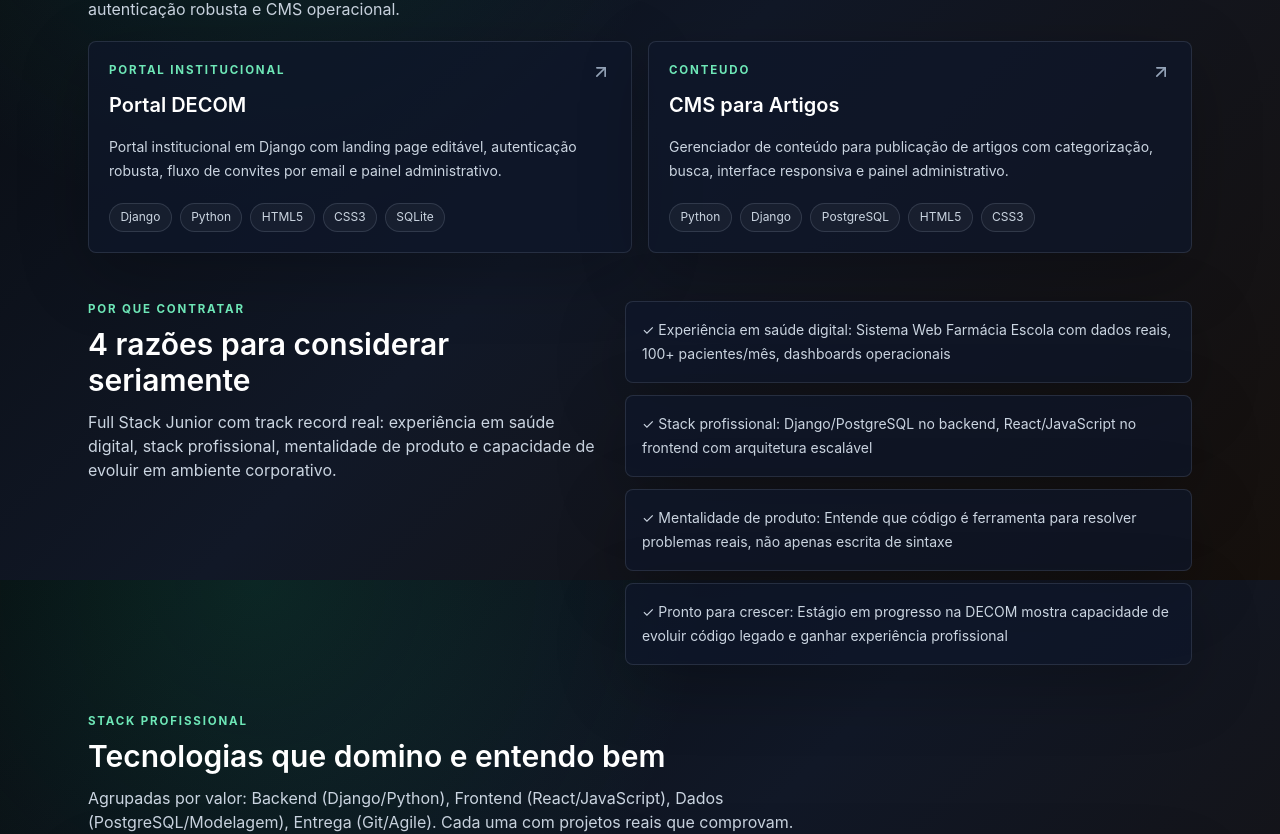
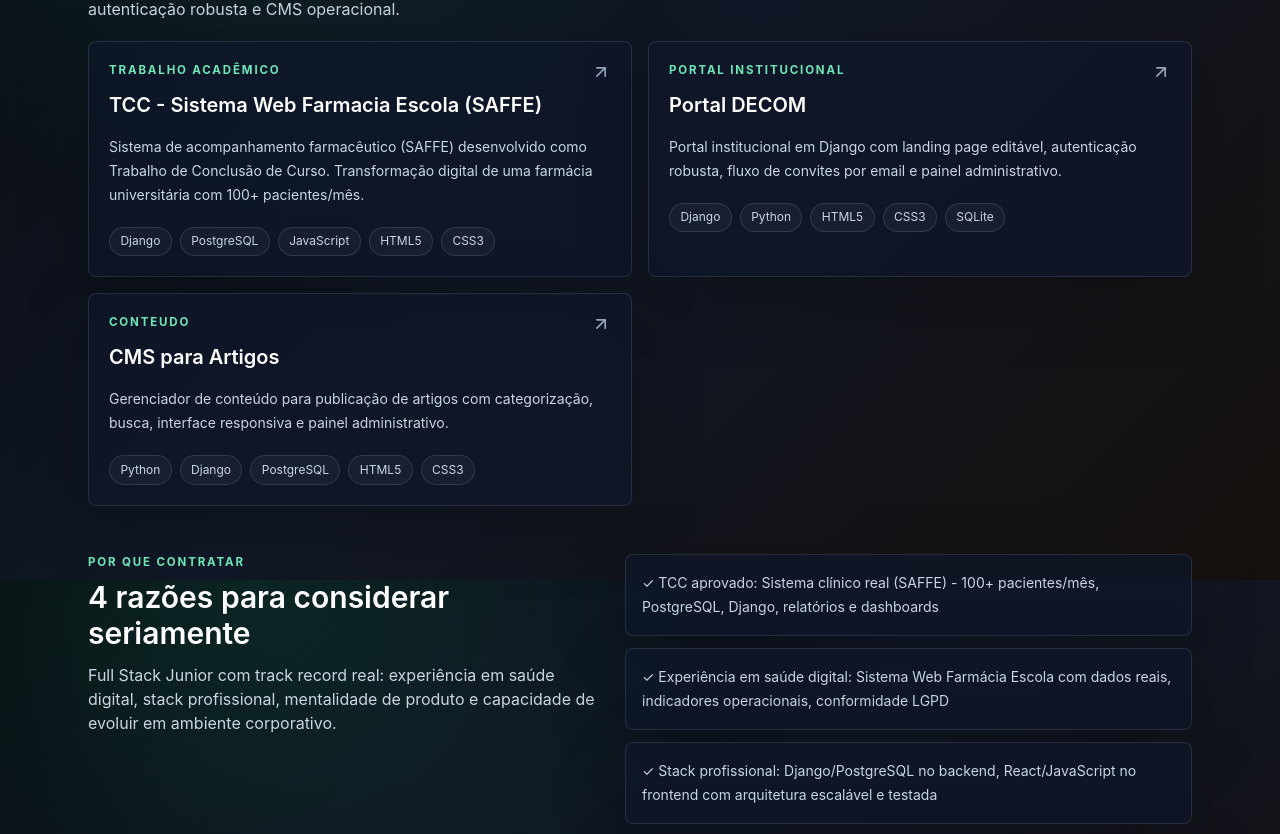
Before and after one commit to EnicarlosJr/Portfolio, a React (Vite) app: page /#/ in a window 1280 px wide. Shown: the part 1820-2654 px from the top of the page. Built offline with nearby package versions, Linux system fonts and the light colour scheme.

Commit message:
Adicionar TCC como projeto principal de destaque com todas as informações

```diff
--- a/src/data/profile.js
+++ b/src/data/profile.js
@@ -91,6 +91,40 @@ export const experiences = [
 
 export const projects = [
   {
+    id: 'tcc',
+    title: 'TCC - Sistema Web Farmacia Escola (SAFFE)',
+    category: 'Trabalho acadêmico',
+    summary:
+      'Sistema de acompanhamento farmacêutico (SAFFE) desenvolvido como Trabalho de Conclusão de Curso. Transformação digital de uma farmácia universitária com 100+ pacientes/mês.',
+    problem:
+      'Farmácia Escola da UFVJM operava com planilhas e fichas físicas: sem rastreabilidade, difícil análise de dados, impossível gerar relatórios para pesquisa científica e gestão.',
+    solution:
+      'Sistema web completo com Django/PostgreSQL para gestão clínica: cadastro de pacientes, consultas, anamneses, avaliação farmacêutica (RNM), planos de atuação, dashboards e relatórios automatizados.',
+    impact: [
+      'Centralização: Base de dados estruturada para 100+ pacientes/mês atendidos.',
+      'Indicadores: Dashboards com métricas operacionais, PRMs identificados e resolvidos, padrões clínicos.',
+      'Pesquisa: Fundação para pesquisas científicas baseadas em dados reais de saúde digital.',
+      'Ensino: Experiência prática para estudantes de Farmácia em ambiente profissional estruturado.',
+    ],
+    stack: ['Django', 'PostgreSQL', 'JavaScript', 'HTML5', 'CSS3', 'Chart.js', 'Python', 'Design Centrado no Usuário'],
+    architecture: [
+      'Backend monolítico Django com separação por domínios clínicos: pacientes, consultas, anamneses, avaliações.',
+      'Banco relacional PostgreSQL com schema para entidades clínicas seguindo Método Dáder.',
+      'Frontend com templates server-rendered + JavaScript interativo para dashboards e UX responsiva.',
+      'Autenticação granular: farmacêutico responsável, alunos, convidados com controle de acesso.',
+      'Testes automatizados, rastreabilidade de ações (logs), conformidade LGPD.',
+    ],
+    nextSteps: ['Homologação na Superintendência de TI (STI) da UFVJM', 'Deploy em ambiente institucional de produção', 'Testes de carga e segurança', 'Documentação de operação para equipe clínica'],
+    repository: 'https://github.com/EnicarlosJr/FarmaciaEscola',
+    document: 'TCC - Enicarlos Junior - 2025 (Documento disponível sob demanda)',
+    highlights: [
+      'Projeto real com 100+ pacientes/mês',
+      'Problema autêntico: transformou processo manual em sistema estruturado',
+      'Validação contínua com usuários finais: farmacêutica responsável e equipe clínica',
+      'Pronto para produção: testado, documentado e alinhado a regulamentações (LGPD, CNES)',
+    ],
+  },
+  {
     id: 'decom',
     title: 'Portal DECOM',
     category: 'Portal institucional',
@@ -168,13 +202,20 @@ export const projects = [
 ]
 
 export const recruiterSignals = [
-  '✓ Experiência em saúde digital: Sistema Web Farmácia Escola com dados reais, 100+ pacientes/mês, dashboards operacionais',
-  '✓ Stack profissional: Django/PostgreSQL no backend, React/JavaScript no frontend com arquitetura escalável',
+  '✓ TCC aprovado: Sistema clínico real (SAFFE) - 100+ pacientes/mês, PostgreSQL, Django, relatórios e dashboards',
+  '✓ Experiência em saúde digital: Sistema Web Farmácia Escola com dados reais, indicadores operacionais, conformidade LGPD',
+  '✓ Stack profissional: Django/PostgreSQL no backend, React/JavaScript no frontend com arquitetura escalável e testada',
   '✓ Mentalidade de produto: Entende que código é ferramenta para resolver problemas reais, não apenas escrita de sintaxe',
   '✓ Pronto para crescer: Estágio em progresso na DECOM mostra capacidade de evoluir código legado e ganhar experiência profissional',
 ]
 
 export const timeline = [
+  {
+    year: 'Jun/2025',
+    title: 'Trabalho de Conclusão de Curso Aprovado',
+    subtitle: 'SAFFE - Sistema Web Farmácia Escola',
+    description: 'TCC aprovado com conceito máximo. Projeto real que transformou operação manual de uma clínica-escola em sistema estruturado com 100+ pacientes/mês. Fundamentação em saúde digital e engenharia de software.',
+  },
   {
     year: '2024 - 2025',
     title: 'Dacta',
@@ -224,7 +265,8 @@ export const techMap = {
 }
 
 export const improvementBacklog = [
+  { horizon: 'Imediato', item: 'Hospedar TCC em repositório ou documento acessível (link no GitHub ou PDF)', impact: 'Alto', effort: 'Baixo' },
   { horizon: '1 dia', item: 'Corrigir links, encoding, SEO basico e contato real', impact: 'Alto', effort: 'Baixo' },
-  { horizon: '1 semana', item: 'Publicar demos, READMEs com prints e arquitetura dos projetos', impact: 'Muito alto', effort: 'Medio' },
-  { horizon: '1 mes', item: 'Adicionar testes, Docker, CI/CD e deploy monitorado no projeto principal', impact: 'Muito alto', effort: 'Alto' },
+  { horizon: '1 semana', item: 'Publicar demos, READMEs com prints e arquitetura dos projetos (especialmente TCC)', impact: 'Muito alto', effort: 'Medio' },
+  { horizon: '1 mes', item: 'Adicionar testes, Docker, CI/CD e deploy monitorado no projeto principal (SAFFE)', impact: 'Muito alto', effort: 'Alto' },
 ]
```
